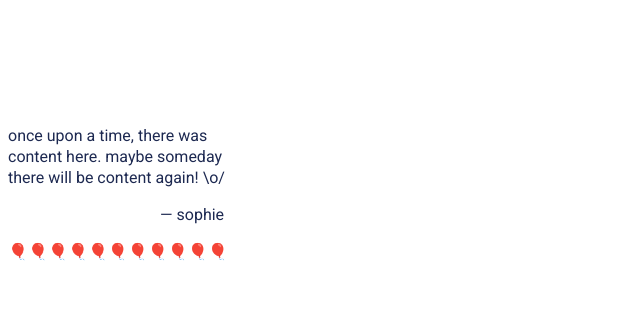
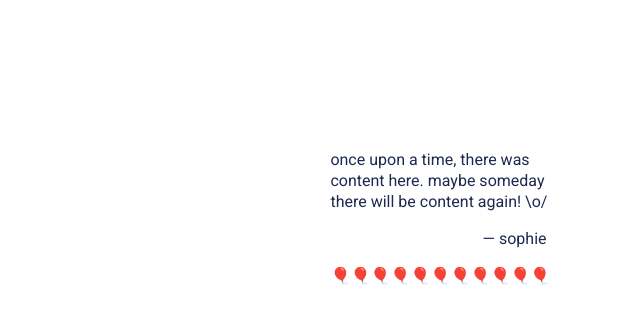
Before and after one commit to ksmori/ksmori.github.io, a plain HTML site: page index.html in a window 1280 px wide. Shown: the whole page, without its empty margins (0-640 px from the left). Drawn offline with Linux system fonts and the light colour scheme.

Commit message:
fix index

```diff
--- a/index.html
+++ b/index.html
@@ -17,7 +17,7 @@
   </style>
 </head>
 
-<body>
+<body style="display: flex; justify-content: center;">
   <div id="hi">
     <p>once upon a time, there was content here. maybe someday there will be content again! \o/</p>
     <p style="text-align: right">— sophie&nbsp;&nbsp;&nbsp;</p>
```
